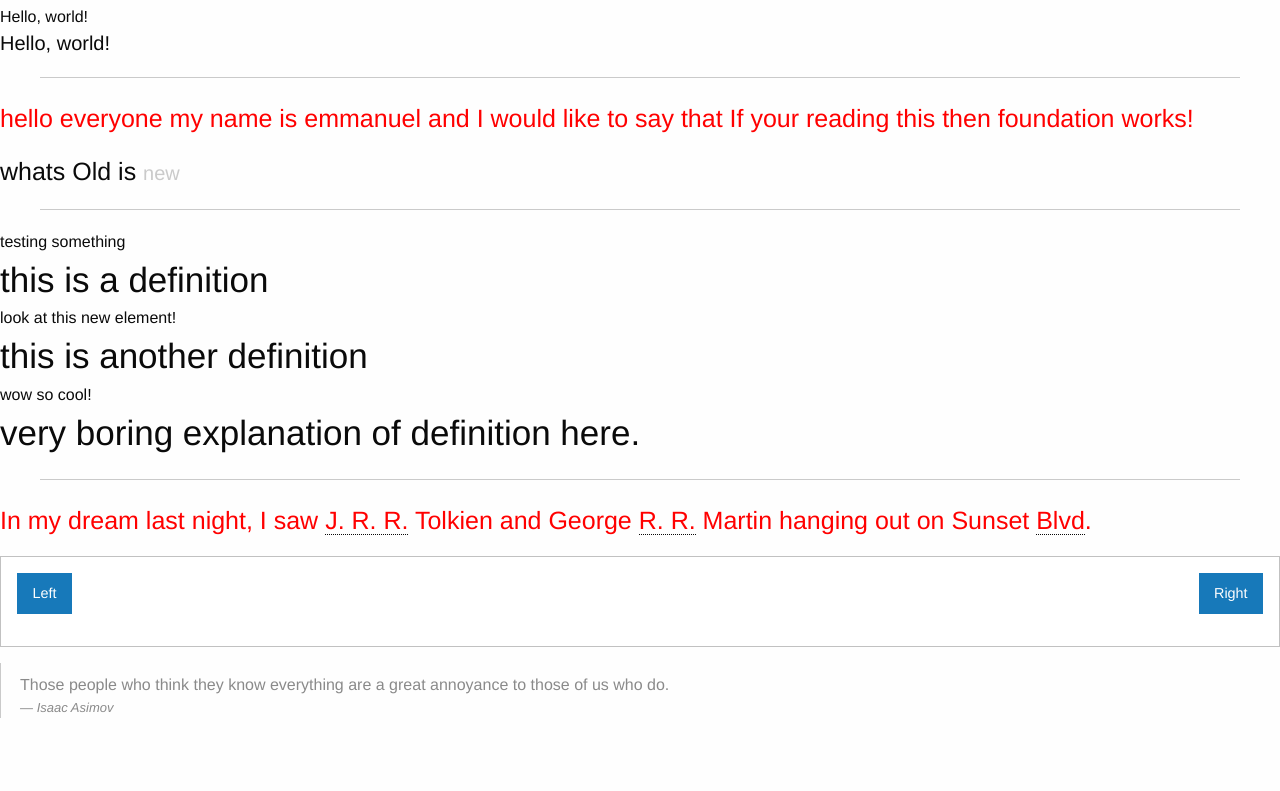
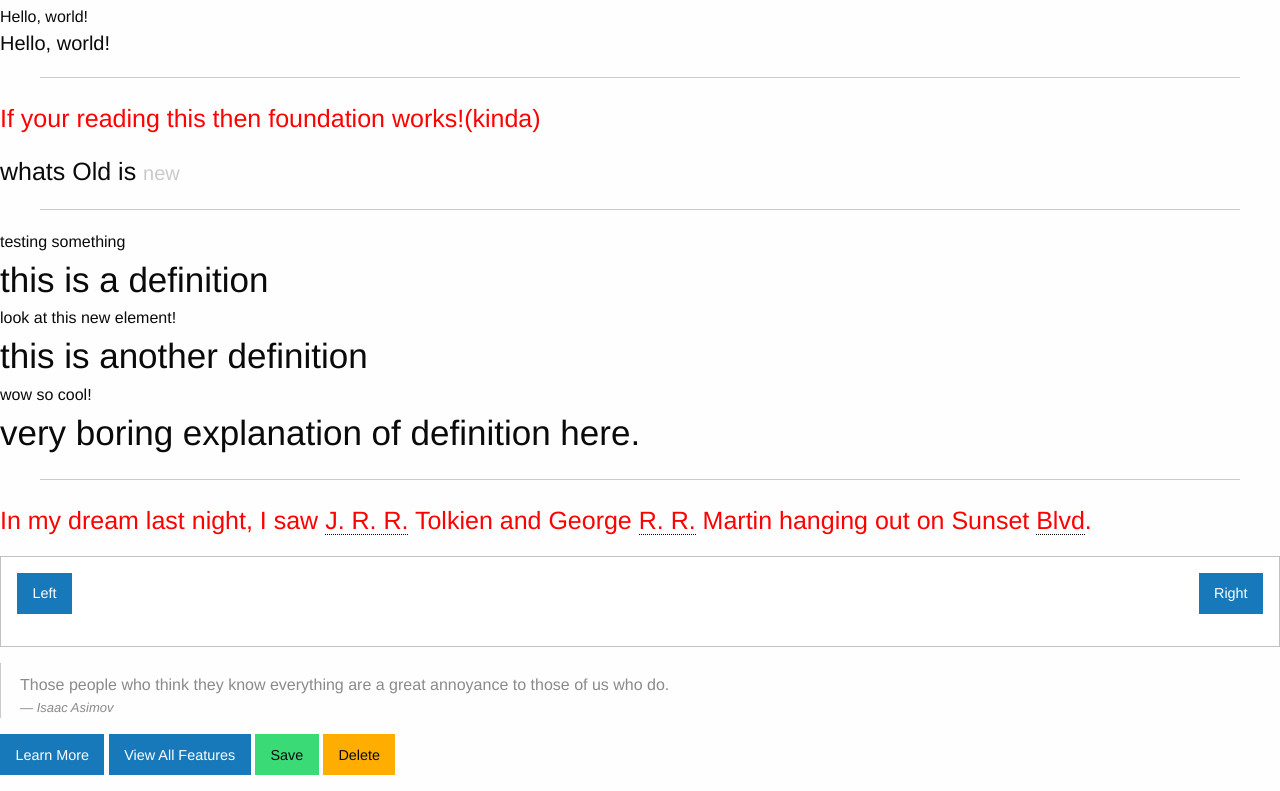
Before and after one commit to emmanuelg6912/sep10-freedom-project, a plain HTML site: page tool/foundation.html in a window 1280 px wide. Shown: the part 186-977 px from the top of the page. Before the commit the page ends 920 px from the top, so only its background shows below. Drawn offline with nearby package versions, Linux system fonts and the light colour scheme.

Commit message:
included third learning log section and tinkered with foundation framework

```diff
--- a/tool/foundation.html
+++ b/tool/foundation.html
@@ -3,10 +3,11 @@
   <head>
     <meta charset="utf-8" />
     <meta http-equiv="x-ua-compatible" content="ie=edge">
-    <meta name="viewport" content="width=device-width, initial-scale=1.0" />
+    <meta name="viewport" content="width=device-width, initial-scale=1.0"/>
     <title>Foundation Starter Template</title>
-    <link rel="stylesheet" href="css/foundation.css" />
+    <link rel="stylesheet" href="css/foundation.css"/>
   </head>
+
   <style>
     p{
         color: red;
@@ -17,17 +18,10 @@
         font-size: 35px;
     }
 
-    .button float-left.{
-
-    }
-
-    .button float-right{
-
-    }
-
 
 
   </style>
+
   <body>
 
     <h1>Hello, world!</h1>
@@ -36,7 +30,7 @@
     <h4>Hello, world!</h4>
     <h5>Hello, world!</h5>
     <hr>
-    <p>hello everyone my name is emmanuel and I would like to say that If your reading this then foundation works!</p>
+    <p>If your reading this then foundation works!(kinda)</p>
     <h4>whats Old is <small>new</small></h4>
     <hr>
     <d1>
@@ -60,10 +54,13 @@
     <cite>Isaac Asimov</cite>
     </blockquote>
 
+    <!-- Anchors (links) -->
+    <a href="about.html" class="button">Learn More</a>
+    <a href="#features" class="button">View All Features</a>
 
-    <script>
-
-    </script>
+    <!-- Buttons (actions) -->
+    <button class="submit success button">Save</button>
+    <button type="button" class="warning button">Delete</button>
 
   </body>
 </html>
```
Also changed, not shown: tool/learning-log.md (+1 -1 lines).
